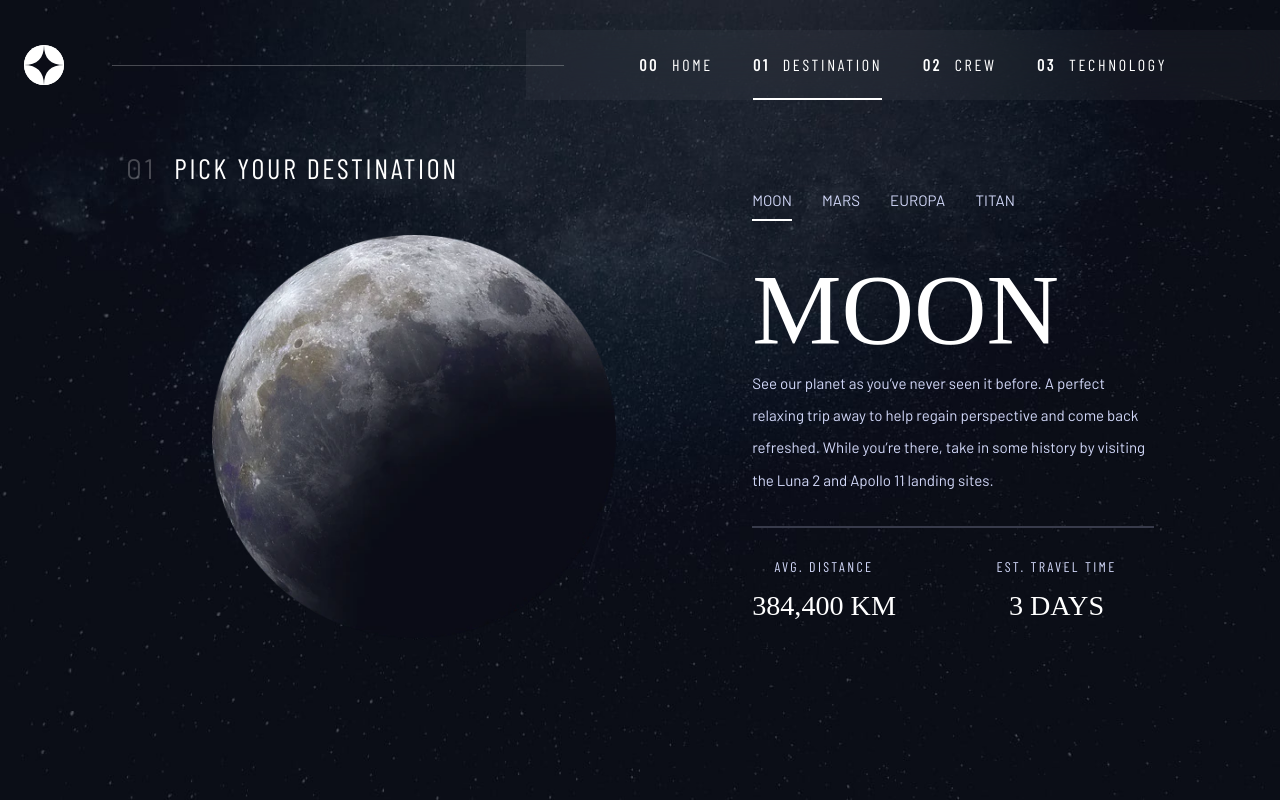
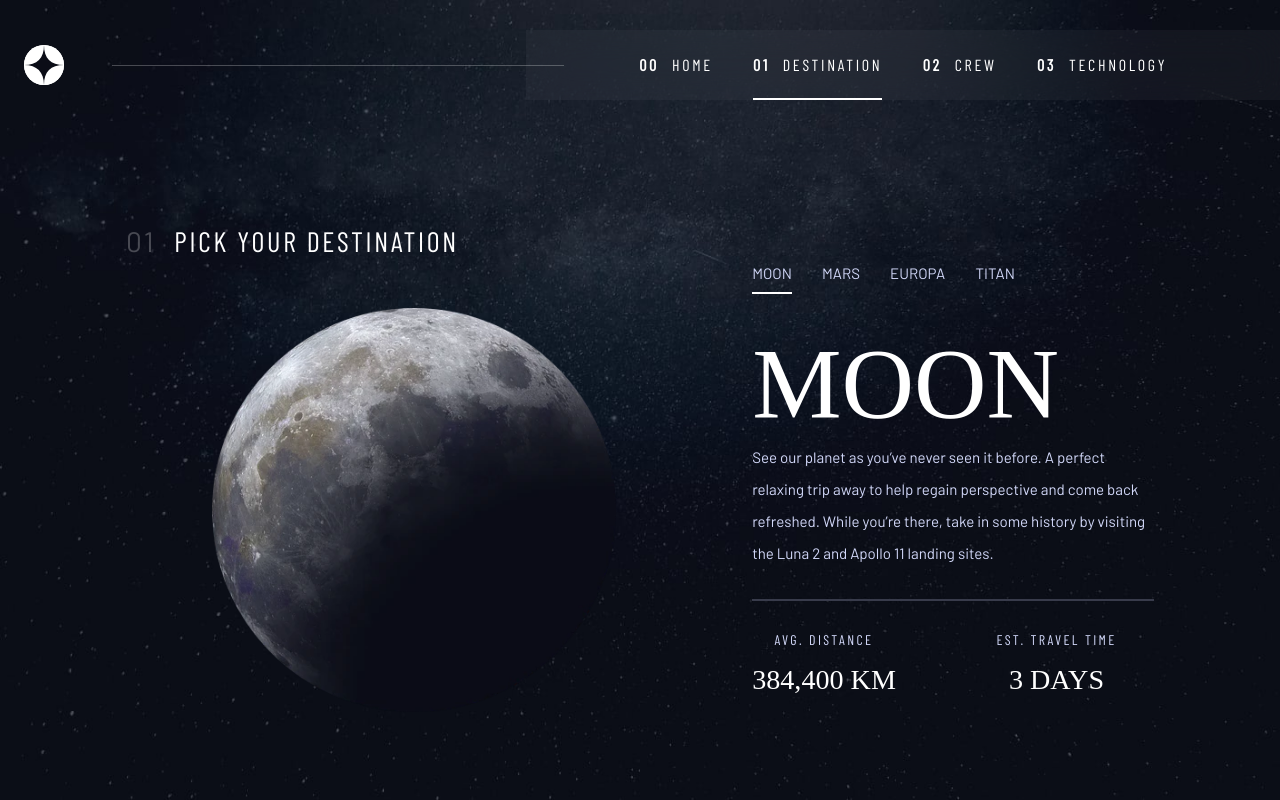
Before and after one commit to Jim876633/frontend-mentor-solution, a React (Create React App) app: page /destination in a window 1280 px wide. Built offline with nearby package versions, Linux system fonts and the light colour scheme; a web font is replaced by a local one.

Commit message:
style: modify content to vertical center

```diff
--- a/src/layouts/pageLayout.js
+++ b/src/layouts/pageLayout.js
@@ -15,6 +15,7 @@ export const PageBackground = styled.main`
         background-image: ${(props) => `url(${props.urlList.tablet})`};
     }
     ${MEDIA_DESKTOP} {
+        height: max(100vh, 60rem);
         background-image: ${(props) => `url(${props.urlList.desktop})`};
     }
     transition: all 1s;
--- a/src/pages/DestinationPage.style.js
+++ b/src/pages/DestinationPage.style.js
@@ -4,6 +4,7 @@ import { MEDIA_DESKTOP, MEDIA_TABLET } from "../constants/media";
 export const DestinationContainer = styled.div`
     padding-block: 10rem 5rem;
     text-align: center;
+    height: 100%;
     ${MEDIA_TABLET} {
         padding-block: 15rem 5rem;
     }
@@ -49,7 +50,7 @@ export const Section2 = styled.div`
         width: min(45%, 40rem);
         height: 45rem;
         text-align: left;
-        margin: 0 0 auto;
+        margin: auto 0;
     }
 `;
 
--- a/src/pages/HomePage.style.js
+++ b/src/pages/HomePage.style.js
@@ -9,6 +9,7 @@ export const HomePageContainer = styled.div`
     gap: 8.1rem;
     padding-block: 15rem 5rem;
     align-items: center;
+    height: 100%;
     ${MEDIA_DESKTOP} {
         flex-direction: row;
         justify-content: space-evenly;
--- a/src/pages/TechnologyPage.style.js
+++ b/src/pages/TechnologyPage.style.js
@@ -4,6 +4,7 @@ import { MEDIA_DESKTOP, MEDIA_TABLET } from "../constants/media";
 export const TechnologyPageContainer = styled.div`
     padding-block: 10rem 10rem;
     text-align: center;
+    height: 100%;
     ${MEDIA_TABLET} {
         padding-block: 15rem 5rem;
         text-align: left;
@@ -23,7 +24,9 @@ export const Section = styled.div`
         grid-template-columns: min-content 1fr;
         gap: 8rem;
         width: max(calc(60% - 5vw), calc(100% - 40rem - 5vw));
+        height: 100%;
         margin-inline: 5vw auto;
+        margin-block: auto;
         & > h5:first-child {
             margin-left: 0;
             grid-column: span 2;
```
